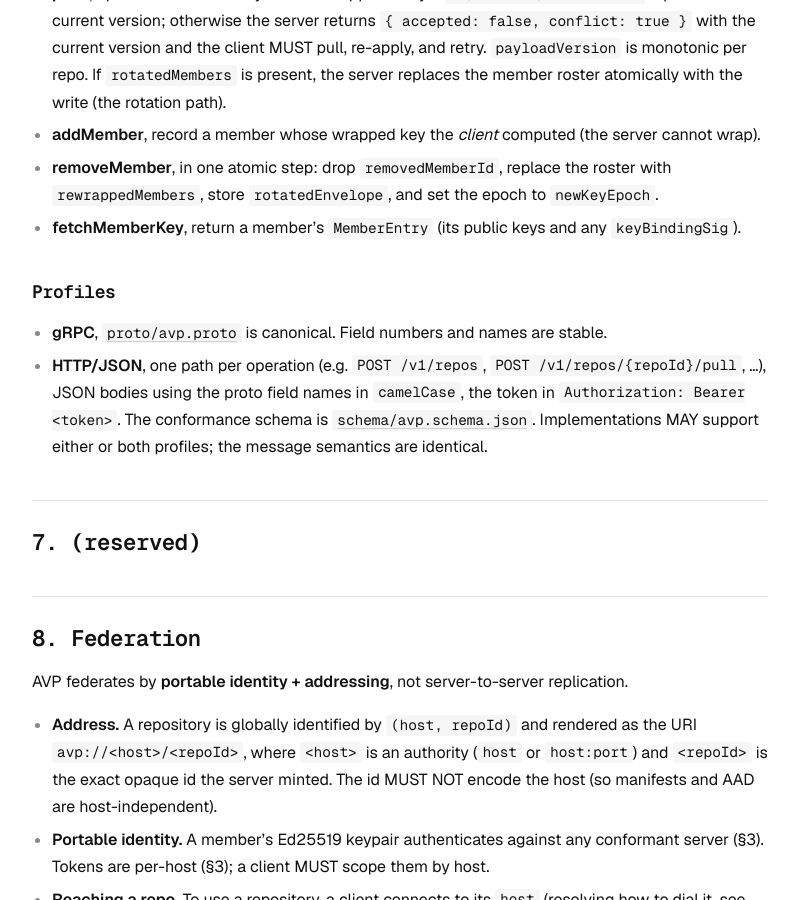
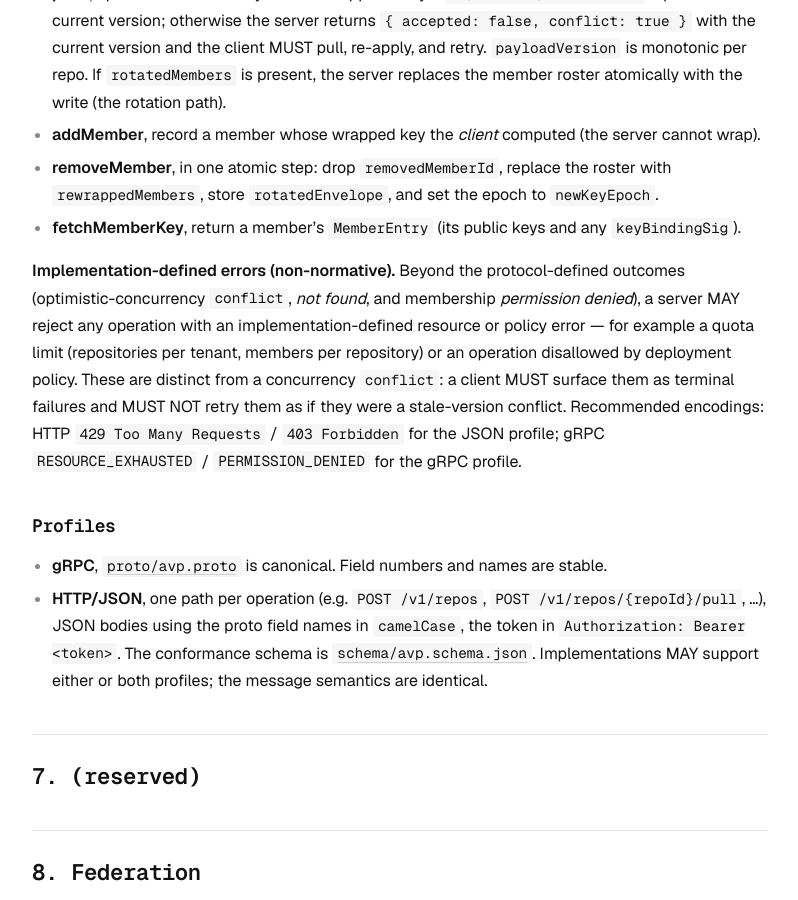
Before and after one commit to trqlmao/avp, a Jekyll site: the page built from SPEC.md, in a window 1280 px wide and 900 px high, scrolled down 5380 px. Shown: the whole window, without its empty margins (240-1038 px from the left). Built offline with Jekyll 4.4.1, drawn with Linux system fonts in a browser that asks for light colours; our own code applies the rules of GitHub Pages for plain Markdown files.

Commit message:
docs: note servers may return implementation-defined resource/policy errors

```diff
--- a/SPEC.md
+++ b/SPEC.md
@@ -174,6 +174,15 @@ Semantics:
   `rewrappedMembers`, store `rotatedEnvelope`, and set the epoch to `newKeyEpoch`.
 - **fetchMemberKey**, return a member's `MemberEntry` (its public keys and any `keyBindingSig`).
 
+**Implementation-defined errors (non-normative).** Beyond the protocol-defined outcomes
+(optimistic-concurrency `conflict`, *not found*, and membership *permission denied*), a server MAY
+reject any operation with an implementation-defined resource or policy error — for example a quota
+limit (repositories per tenant, members per repository) or an operation disallowed by deployment
+policy. These are distinct from a concurrency `conflict`: a client MUST surface them as terminal
+failures and MUST NOT retry them as if they were a stale-version conflict. Recommended encodings:
+HTTP `429 Too Many Requests` / `403 Forbidden` for the JSON profile; gRPC `RESOURCE_EXHAUSTED` /
+`PERMISSION_DENIED` for the gRPC profile.
+
 ### Profiles
 
 - **gRPC**, [`proto/avp.proto`](proto/avp.proto) is canonical. Field numbers and names are stable.
```
